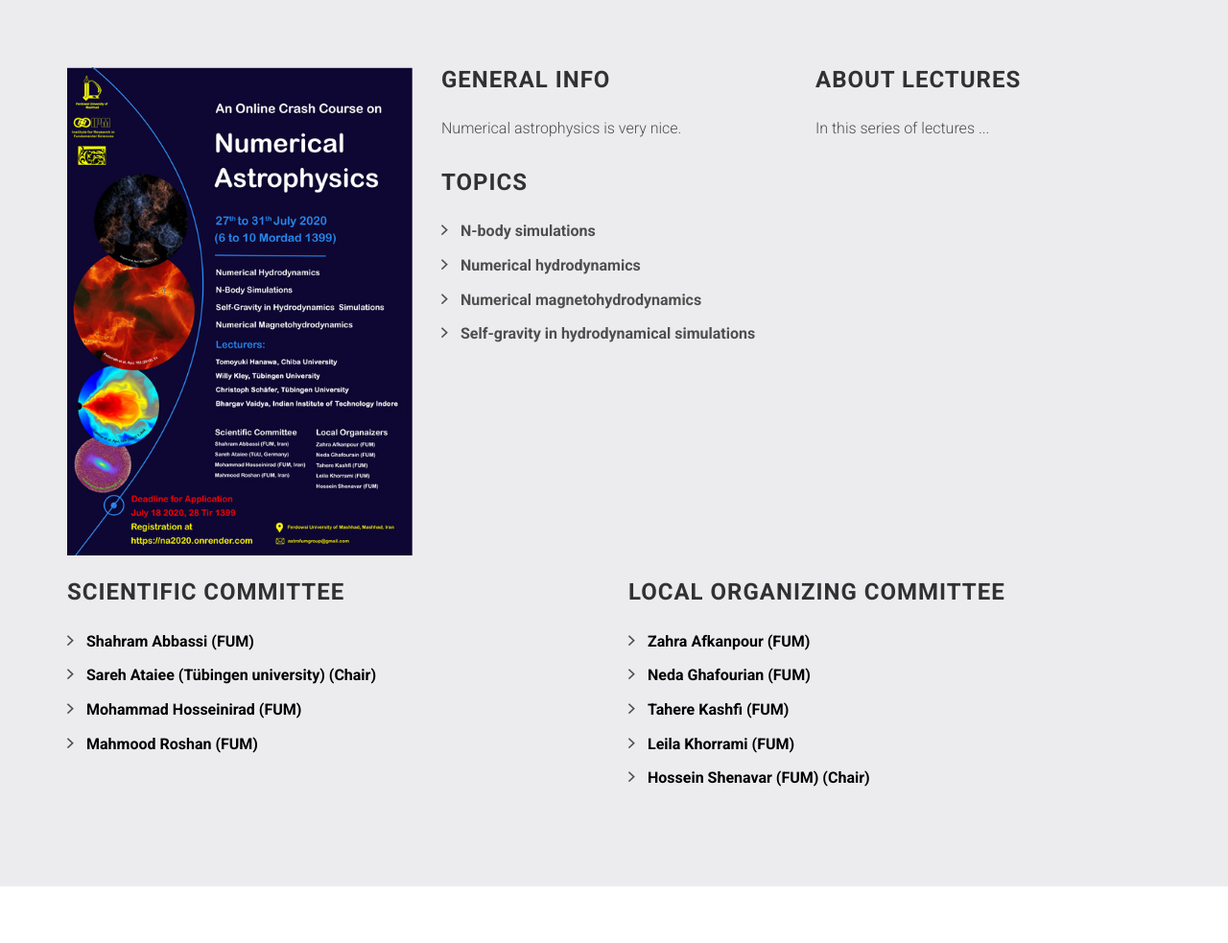
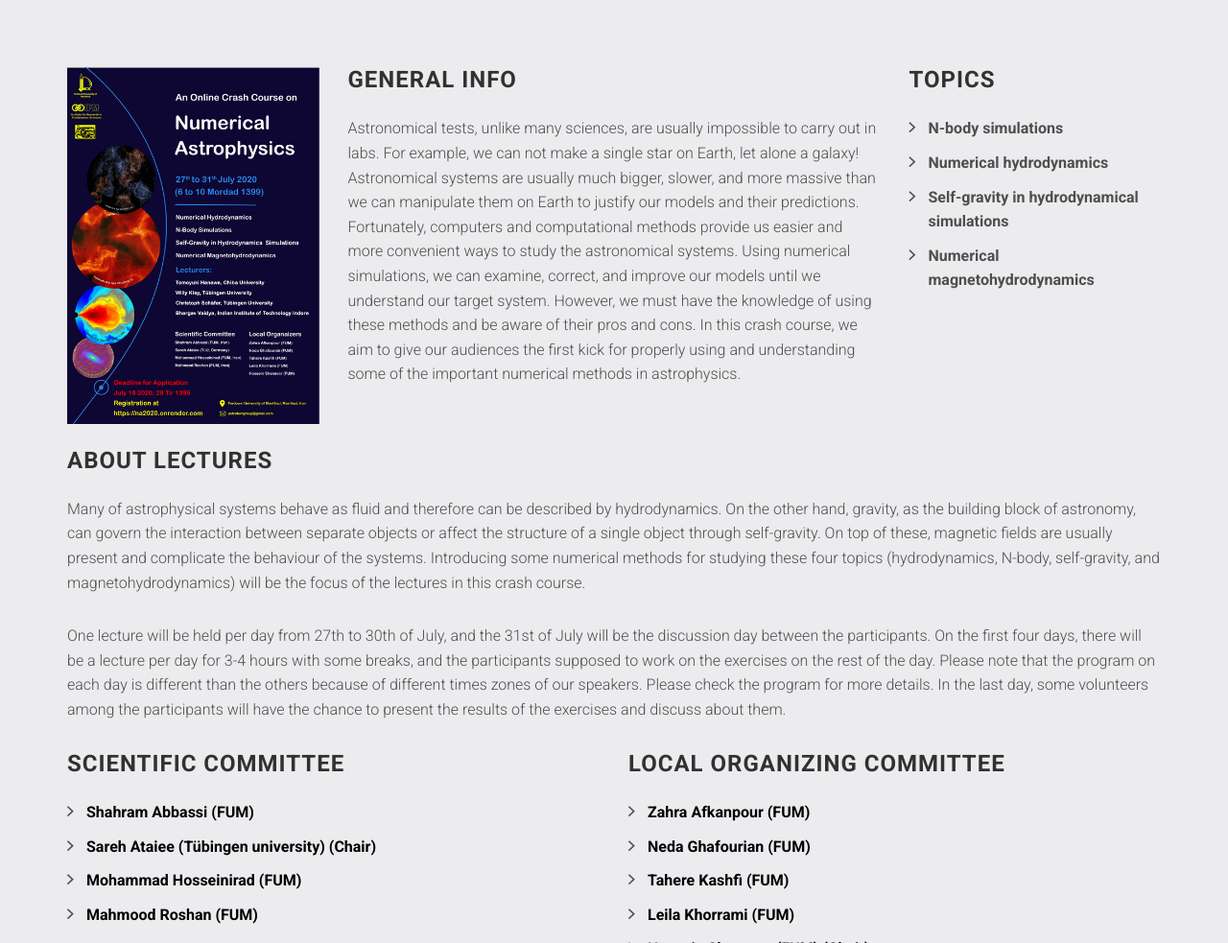
Before and after one commit to smhr/NA2020, a website: page index.html in a window 1280 px wide. Shown: the part 820-1803 px from the top of the page at 96% size. Drawn offline with Linux system fonts and the light colour scheme; files whose address does not match are found by name.

Commit message:
Add general info & about lectures

```diff
--- a/index.html
+++ b/index.html
@@ -77,44 +77,47 @@
     <section id="about" class="section about">
         <div class="container">
             <div class="row">
-                <div class="col-sm-4">
+                <div class="col-sm-3">
 <!--                     <img src="assets/images/Poster_small.jpg" alt="poster"> -->
 
                     <figure>
                         <img alt="" class="img-responsive" src="assets/images/Poster_small.jpg">
                     </figure>
 
-                </div><!-- /.col-sm-6 -->
+                </div>
 
 
 
-                <div class="col-sm-4">
+                <div class="col-sm-6">
 
                     <h3 class="section-title multiple-title">General Info</h3>
 
-                    <p>Numerical astrophysics is very nice.</p>
+                    <p>Astronomical tests, unlike many sciences, are usually impossible to carry out in labs. For example, we can not make a single star on Earth, let alone a galaxy! Astronomical systems are usually much bigger, slower, and more massive than we can manipulate them on Earth to justify our models and their predictions. Fortunately, computers and computational methods provide us easier and more convenient ways to study the astronomical systems. Using numerical simulations, we can examine, correct, and improve our models until we understand our target system. However, we must have the knowledge of using these methods and be aware of their pros and cons. In this crash course, we aim to give our audiences the first kick for properly using and understanding some of the important numerical methods in astrophysics.</p>
 
-                </div><!-- /.col-sm-6 -->
+                </div>
 
-                <div class="col-sm-4">
-
-                    <h3 class="section-title multiple-title">About Lectures</h3>
-                    <p>In this series of lectures ...
-                    </p>
-
-                </div><!-- /.col-sm-6 -->
-
-                <div class="col-sm-4">
+                <div class="col-sm-3">
 
                     <h3 class="section-title multiple-title">Topics</h3>
                     <ul class="list-arrow-right">
                         <li>N-body simulations</li>
                         <li>Numerical hydrodynamics</li>
+                        <li>Self-gravity in hydrodynamical simulations</li>
                         <li>Numerical magnetohydrodynamics</li>
-                        <li>Self-gravity in hydrodynamical simulations</li>
                     </ul>
 
-                </div><!-- /.col-sm-6 -->
+                </div>
+
+                <div class="col-sm-12">
+
+                    <h3 class="section-title multiple-title">About Lectures</h3>
+                    <p>Many of astrophysical systems behave as fluid and therefore can be described by hydrodynamics. On the other hand, gravity, as the building block of astronomy, can govern the interaction between separate objects or affect the structure of a single object through self-gravity. On top of these, magnetic fields are usually present and complicate the behaviour of the systems. Introducing some numerical methods for studying these four topics (hydrodynamics, N-body, self-gravity, and magnetohydrodynamics) will be the focus of the lectures in this crash course.</p>
+                    <p>One lecture will be held per day from 27th to 30th of July, and the 31st of July will be the discussion day between the participants. On the first four days, there will be a lecture per day for 3-4 hours with some breaks, and the participants supposed to work on the exercises on the rest of the day. Please note that the program on each day is different than the others because of different times zones of our speakers. Please check the program for more details. In the last day, some volunteers among the participants will have the chance to present the results of the exercises and discuss about them.
+                    </p>
+
+                </div>
+
+
             </div>
             <div class="row">
                 <div class="col-sm-6">
```
